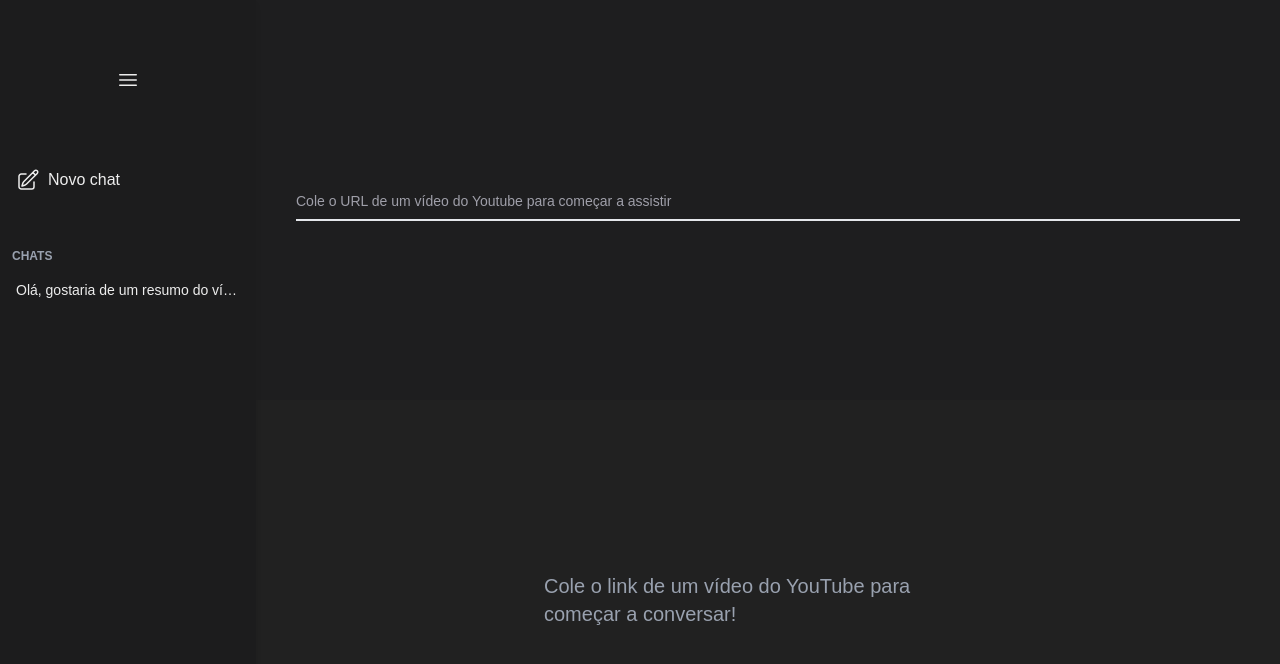
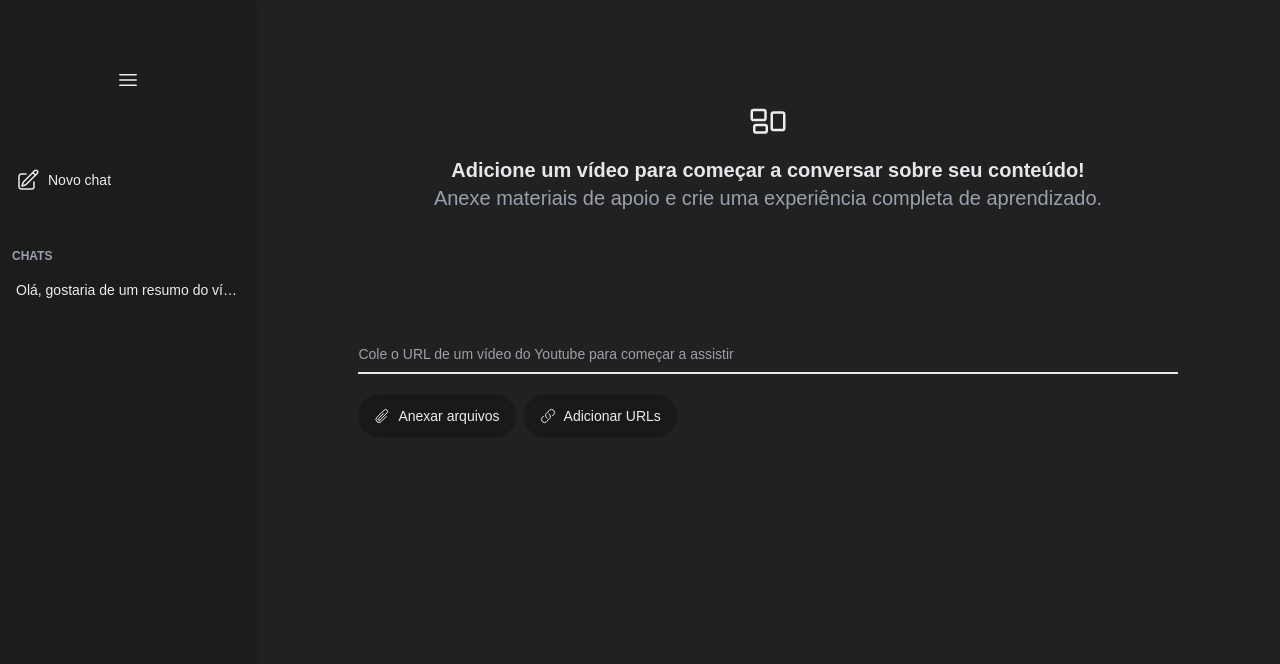
Before and after one commit to lleafar/video-study-ai-assistant, a Next.js app in the folder frontend/: page / in a window 1280 px wide. Shown: the top 664 px of the page. Built offline with nearby package versions, Linux system fonts and the light colour scheme.

Commit message:
feat(VideoPlayer): integrate Input and Button components for file upload functionality

```diff
--- a/frontend/app/components/Button.tsx
+++ b/frontend/app/components/Button.tsx
@@ -9,12 +9,12 @@ export default function Button({
   route?: string;
   onClick?: () => void;
 }) {
-  const baseStyles = "flex items-center w-full rounded-full hover:bg-zinc-600/30 transition-colors text-sm";
-  const linkStyles= "relative z-10  flex items-center w-full min-w-0 overflow-hidden px-4 py-2 gap-2";
+  const baseStyles = "flex items-center rounded-full hover:bg-zinc-600/30 transition-colors text-sm";
+  const linkStyles= "relative z-10  flex items-center min-w-0 overflow-hidden px-4 py-2 gap-2";
 
   return (
     <div
-      className={baseStyles + (className || "")}
+      className={baseStyles + " " + (className || "")}
     >
       <a
         href={route}
--- /dev/null
+++ b/frontend/app/components/Input.tsx
@@ -0,0 +1,42 @@
+export default function Input({
+  className,
+  children,
+  type = "text",
+  onChange,
+  value,
+  accept,
+  multiple = false,
+}: {
+  className?: string;
+  children?: React.ReactNode;
+  type?: string;
+  onChange?: (e: React.ChangeEvent<HTMLInputElement>) => void;
+  value?: string;
+  accept?: string;
+  multiple?: boolean;
+}) {
+  const baseStyles = "flex items-center rounded-full hover:bg-zinc-600/30 transition-colors text-sm";
+  const linkStyles= "relative z-10  flex items-center min-w-0 overflow-hidden px-4 py-2 gap-2";
+
+  return (
+    <div
+      className={baseStyles + " " + (className || "")}
+    >
+      <input
+        id="file-input"
+        type={type}
+        onChange={onChange}
+        className={linkStyles}
+        value={value}
+        accept={accept}
+        multiple={multiple}
+        hidden
+      />
+      <label htmlFor="file-input" className="flex items-center gap-2 cursor-pointer">
+        {children}
+      </label>
+
+
+    </div>
+  );
+}
--- a/frontend/app/components/VideoPlayer.tsx
+++ b/frontend/app/components/VideoPlayer.tsx
@@ -1,6 +1,8 @@
 "use client";
 import { useChatStore } from "@/store/useChatStore";
 import ReactPlayer from "react-player";
+import Button from "@/app/components/Button";
+import Input from "@/app/components/Input";
 
 export default function VideoPlayer() {
   const videoUrl = useChatStore((s) => s.getCurrentSession()?.videoUrl ?? "");
@@ -16,7 +18,7 @@ export default function VideoPlayer() {
         text.includes("watch?v=") &&
         videoUrl === ""
       ) {
-        setVideoUrl(currentSessionId,text);
+        setVideoUrl(currentSessionId, text);
       }
     } catch (err) {
       console.error("Failed to read clipboard contents: ", err);
@@ -26,7 +28,7 @@ export default function VideoPlayer() {
   return (
     <div className="flex justify-center items-center w-full h-full max-w-6xl">
       {videoUrl === "" ? (
-        <div className="relative z-0 w-full mx-10">
+        <div className="relative z-0 w-full">
           <input
             onFocus={readClipboard}
             type="text"
@@ -34,7 +36,9 @@ export default function VideoPlayer() {
             className="block py-2.5 px-0 w-full text-sm text-heading bg-transparent border-0 border-b-2 border-default-medium appearance-none focus:outline-none focus:ring-0 focus:border-brand peer"
             placeholder=" "
             value={videoUrl}
-            onChange={(e) => {setVideoUrl(currentSessionId, e.target.value)}}
+            onChange={(e) => {
+              setVideoUrl(currentSessionId, e.target.value);
+            }}
           />
           <label
             htmlFor="video_url"
@@ -42,6 +46,47 @@ export default function VideoPlayer() {
           >
             Cole o URL de um vídeo do Youtube para começar a assistir
           </label>
+          <div className="flex mt-5 gap-2">
+            <Input
+              className="bg-zinc-950/30 py-1 px-4"
+              type="file"
+              accept="video/*,.pdf,.doc,.docx,.txt"
+            >
+              <svg
+                xmlns="http://www.w3.org/2000/svg"
+                fill="none"
+                viewBox="0 0 24 24"
+                strokeWidth={1.5}
+                stroke="currentColor"
+                className="size-4"
+              >
+                <path
+                  strokeLinecap="round"
+                  strokeLinejoin="round"
+                  d="m18.375 12.739-7.693 7.693a4.5 4.5 0 0 1-6.364-6.364l10.94-10.94A3 3 0 1 1 19.5 7.372L8.552 18.32m.009-.01-.01.01m5.699-9.941-7.81 7.81a1.5 1.5 0 0 0 2.112 2.13"
+                />
+              </svg>
+
+              <p>Anexar arquivos</p>
+            </Input>
+            <Button className="bg-zinc-950/30 py-1">
+              <svg
+                xmlns="http://www.w3.org/2000/svg"
+                fill="none"
+                viewBox="0 0 24 24"
+                strokeWidth={1.5}
+                stroke="currentColor"
+                className="size-4"
+              >
+                <path
+                  strokeLinecap="round"
+                  strokeLinejoin="round"
+                  d="M13.19 8.688a4.5 4.5 0 0 1 1.242 7.244l-4.5 4.5a4.5 4.5 0 0 1-6.364-6.364l1.757-1.757m13.35-.622 1.757-1.757a4.5 4.5 0 0 0-6.364-6.364l-4.5 4.5a4.5 4.5 0 0 0 1.242 7.244"
+                />
+              </svg>
+              <p>Adicionar URLs</p>
+            </Button>
+          </div>
         </div>
       ) : (
         <ReactPlayer
--- a/frontend/app/page.tsx
+++ b/frontend/app/page.tsx
@@ -1,15 +1,35 @@
-import Chat from "./components/Chat";
+// import Chat from "./components/Chat";
 import VideoPlayer from "./components/VideoPlayer";
 
 export default function Home() {
   return (
-   <main className="h-screen flex-1 flex flex-col">
-        <div className="h-1/2 bg-zinc-900/30">
-          <VideoPlayer/>
+    <main className="h-screen flex-1 flex justify-center items-start ">
+      <div className="flex flex-col w-[80%] justify-between items-center gap-30 mt-25">
+        <div className="flex flex-col text-xl justify-center items-center">
+          <svg
+            xmlns="http://www.w3.org/2000/svg"
+            fill="none"
+            viewBox="0 0 24 24"
+            strokeWidth={1.5}
+            stroke="currentColor"
+            className="size-10 mb-4"
+          >
+            <path
+              strokeLinecap="round"
+              strokeLinejoin="round"
+              d="M2.25 7.125C2.25 6.504 2.754 6 3.375 6h6c.621 0 1.125.504 1.125 1.125v3.75c0 .621-.504 1.125-1.125 1.125h-6a1.125 1.125 0 0 1-1.125-1.125v-3.75ZM14.25 8.625c0-.621.504-1.125 1.125-1.125h5.25c.621 0 1.125.504 1.125 1.125v8.25c0 .621-.504 1.125-1.125 1.125h-5.25a1.125 1.125 0 0 1-1.125-1.125v-8.25ZM3.75 16.125c0-.621.504-1.125 1.125-1.125h5.25c.621 0 1.125.504 1.125 1.125v2.25c0 .621-.504 1.125-1.125 1.125h-5.25a1.125 1.125 0 0 1-1.125-1.125v-2.25Z"
+            />
+          </svg>
+          <p className="font-semibold text-gray-200">
+            Adicione um vídeo para começar a conversar sobre seu conteúdo!
+          </p>
+          <p className="text-gray-400 text-md font-light text-center">
+            Anexe materiais de apoio e crie uma experiência completa de
+            aprendizado.
+          </p>
         </div>
-        <div className="h-1/2">
-          <Chat/>
-        </div>
-   </main>
+        <VideoPlayer />
+      </div>
+    </main>
   );
 }
```
